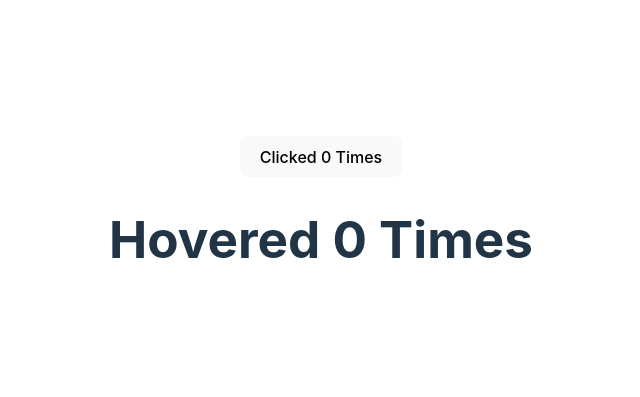
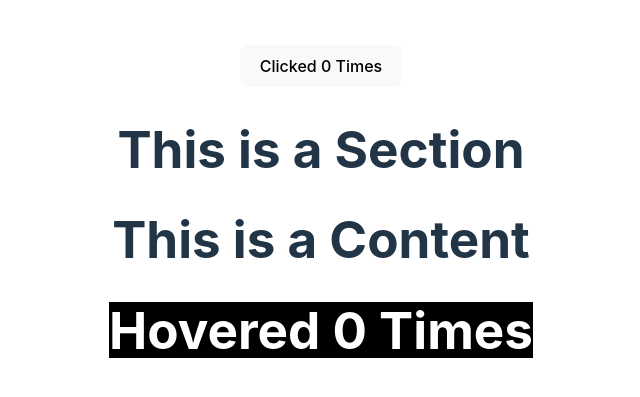
Before and after one commit to jamilcse13/reactJS, a React (Vite) app in the folder myreactapp/: page / in a window 1280 px wide. Shown: the part 181-578 px from the top of the page, without its empty margins (319-959 px from the left). Built offline with nearby package versions, Linux system fonts and the light colour scheme.

Commit message:
use context api

```diff
--- a/myreactapp/src/App.jsx
+++ b/myreactapp/src/App.jsx
@@ -1,39 +1,30 @@
+import React from "react";
 import "./App.css";
 import ClickCounter from "./components/ClickCounter";
 import Counter from "./components/Counter";
-import HoverCounter from "./components/HoverCounter";
+import Section from "./components/Section";
+import ThemeContext from "./contexts/ThemeContext";
 
-function App() {
+export default class App extends React.Component {
+  state = {
+    theme: "dark",
+  };
+
+  render() {
+    const { theme } = this.state;
+
     return (
       <div>
-      {/* Another way */}
-      {/* <Counter
-        render={(count, incrementCount) => (
-          <ClickCounter count={count} incrementCount={incrementCount} />
-        )}
-      /> */}
-
-      {/* <Counter
-        render={(count, incrementCount) => (
-          <HoverCounter  count={count} incrementCount={incrementCount}/>
-        )}
-      /> */}
-
         <Counter>
           {(count, incrementCount) => (
             <ClickCounter count={count} incrementCount={incrementCount} />
           )}
         </Counter>
 
-
-      <Counter>
-        {(count, incrementCount) => (
-            <HoverCounter count={count} incrementCount={incrementCount} />
-        )}
-      </Counter>
-
+        <ThemeContext.Provider value={{ theme: theme }}>
+          <Section />
+        </ThemeContext.Provider>
       </div>
     );
   }
-
-export default App;
+}
--- /dev/null
+++ b/myreactapp/src/components/Content.jsx
@@ -0,0 +1,26 @@
+import ThemeContext from "../contexts/ThemeContext";
+import Counter from "./Counter";
+import HoverCounter from "./HoverCounter";
+
+export default function Content() {
+  return (
+    <div>
+      <h1>This is a Content</h1>
+      <Counter>
+        {(count, incrementCount) => {
+          return (
+            <ThemeContext.Consumer>
+              {({ theme }) => (
+                <HoverCounter
+                  count={count}
+                  incrementCount={incrementCount}
+                  theme={theme}
+                />
+              )}
+            </ThemeContext.Consumer>
+          );
+        }}
+      </Counter>
+    </div>
+  );
+}
--- a/myreactapp/src/components/HoverCounter.jsx
+++ b/myreactapp/src/components/HoverCounter.jsx
@@ -1,7 +1,12 @@
-export default function HoverCounter({ count, incrementCount }) {
+export default function HoverCounter({ count, incrementCount, theme }) {
+  const style =
+    theme === "dark" ? { backgroundColor: "#000000", color: "#ffffff" } : null;
+
   return (
     <div>
-      <h1 onMouseOver={incrementCount}>Hovered {count} Times</h1>
+      <h1 onMouseOver={incrementCount} style={style}>
+        Hovered {count} Times
+      </h1>
     </div>
   );
 }
--- /dev/null
+++ b/myreactapp/src/components/Section.jsx
@@ -0,0 +1,10 @@
+import Content from "./Content"
+
+export default function Section() {
+  return (
+    <div>
+        <h1>This is a Section</h1>
+        <Content/>
+    </div>
+  )
+}
--- /dev/null
+++ b/myreactapp/src/contexts/ThemeContext.jsx
@@ -0,0 +1,6 @@
+import createContext from "../lib/Context";
+import React from "react";
+
+const ThemeContext = React.createContext();
+
+export default ThemeContext;
--- /dev/null
+++ b/myreactapp/src/lib/Context.jsx
@@ -0,0 +1,27 @@
+class Context {
+  constructor(value = null) {
+    this.value = value;
+  }
+
+  // provider
+  Provider = ({ children, value }) => {
+    this.value = value;
+
+    return children;
+  };
+
+  // consumer
+  Consumer = ({ children }) => children(this.value);
+}
+
+
+function createContext(value = null) {
+    const context = new Context(value);
+
+    return {
+        Provider: context.Provider,
+        Consumer: context.Consumer,
+    }
+}
+
+export default createContext;
```
Lines whose indentation alone changed are shown as unchanged.
